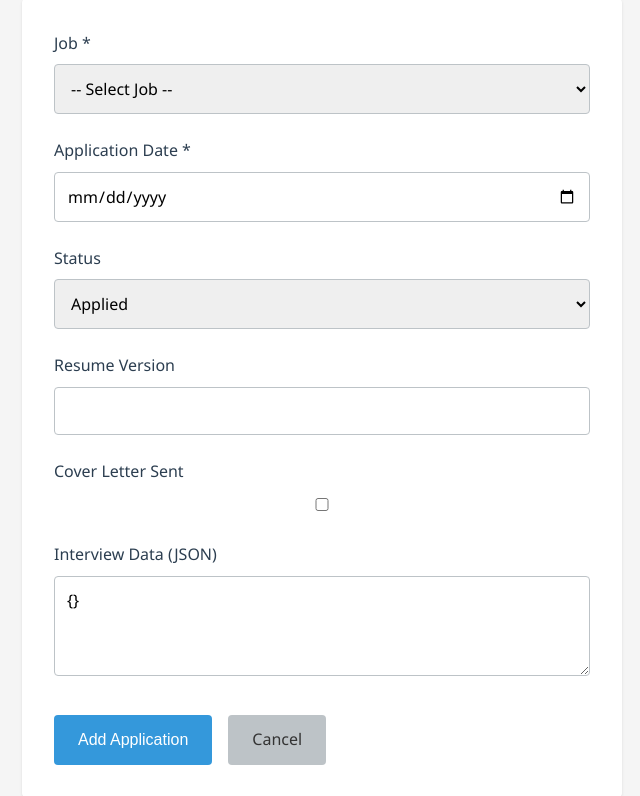
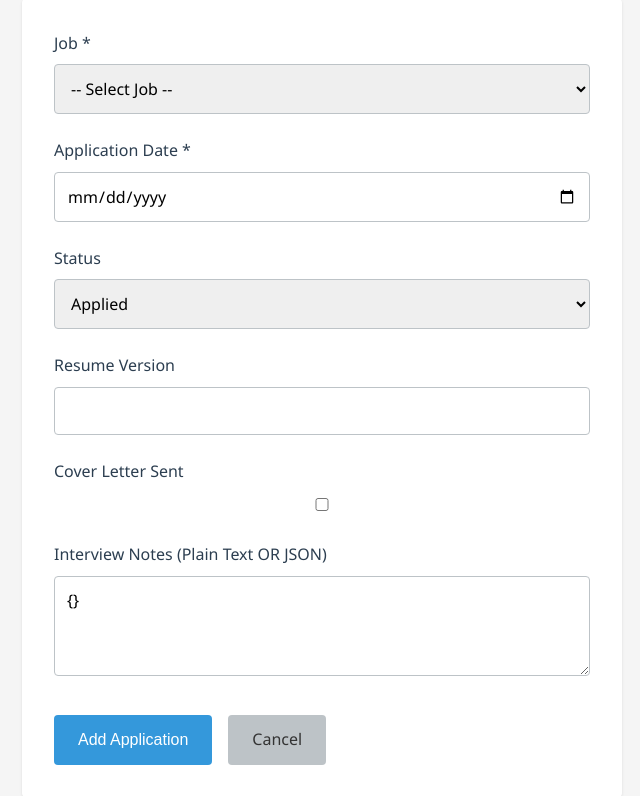
Before and after one commit to sonicrush/job-application-tracker, a Flask app: page /applications/add in a window 1280 px wide. Shown: the part 179-975 px from the top of the page, without its empty margins (38-678 px from the left). Run offline with Flask 3, Linux system fonts and the light colour scheme; data that the repository does not hold is empty.

Commit message:
Added Plaintext support to interview Notes
Before, the user would require to know JSON object formatting. However, that's inconvenient for users who don't understand JSON (just like with the previous commit). Therefore, any plain text is now parsed as a "notes" field.

```diff
--- a/app.py
+++ b/app.py
@@ -259,9 +259,15 @@ def add_application():
     cursor = conn.cursor(dictionary=True)
 
     if request.method == 'POST':
-        try:
-            interview_data = json.loads(request.form.get('interview_data', '{}'))
-        except:
+        interview_input = request.form.get('interview_data', '').strip()
+
+        if interview_input:
+            try:
+                interview_data = json.loads(interview_input)
+            except:
+                # If JSON parsing fails, wrap the input as a note
+                interview_data = {"notes": interview_input}
+        else:
             interview_data = {}
 
         cursor.execute('''
@@ -282,6 +288,7 @@ def add_application():
     ''')
     jobs_list = cursor.fetchall()
     conn.close()
+    # Prepare empty interview_data display for new applications
     return render_template('application_form.html', jobs=jobs_list)
 
 @app.route('/applications/<int:id>/edit', methods=['GET', 'POST'])
@@ -291,9 +298,15 @@ def edit_application(id):
     cursor = conn.cursor(dictionary=True)
 
     if request.method == 'POST':
-        try:
-            interview_data = json.loads(request.form.get('interview_data', '{}'))
-        except:
+        interview_input = request.form.get('interview_data', '').strip()
+
+        if interview_input:
+            try:
+                interview_data = json.loads(interview_input)
+            except:
+                # If JSON parsing fails, wrap the input as a note
+                interview_data = {"notes": interview_input}
+        else:
             interview_data = {}
 
         cursor.execute('''
@@ -310,6 +323,15 @@ def edit_application(id):
 
     cursor.execute('SELECT * FROM applications WHERE application_id=%s', (id,))
     application = cursor.fetchone()
+    # Format interview_data JSON for display
+    if application and application['interview_data']:
+        try:
+            interview_obj = json.loads(application['interview_data'])
+            application['interview_data_display'] = json.dumps(interview_obj, indent=2)
+        except:
+            application['interview_data_display'] = '{}'
+    else:
+        application['interview_data_display'] = '{}'
     cursor.execute('''
         SELECT j.job_id, j.job_title, c.company_name FROM jobs j
         LEFT JOIN companies c ON j.company_id = c.company_id
--- a/templates/application_form.html
+++ b/templates/application_form.html
@@ -44,8 +44,8 @@
     </div>
 
     <div class="form-group">
-        <label for="interview_data">Interview Data (JSON)</label>
-        <textarea id="interview_data" name="interview_data">{% if application and application.interview_data %}{{ application.interview_data }}{% else %}{}{% endif %}</textarea>
+        <label for="interview_data">Interview Notes (Plain Text OR JSON)</label>
+        <textarea id="interview_data" name="interview_data">{% if application and application.interview_data_display %}{{ application.interview_data_display }}{% else %}{}{% endif %}</textarea>
     </div>
 
     <div class="form-actions">
```
